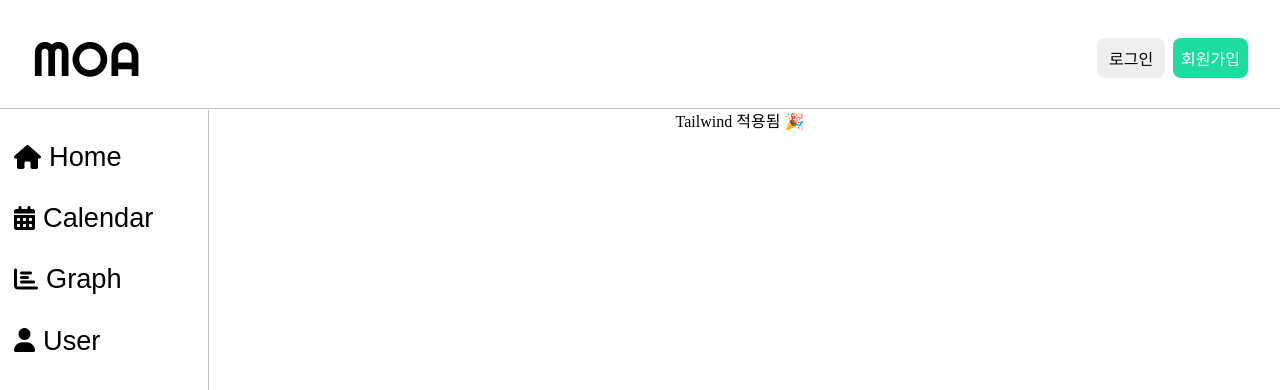
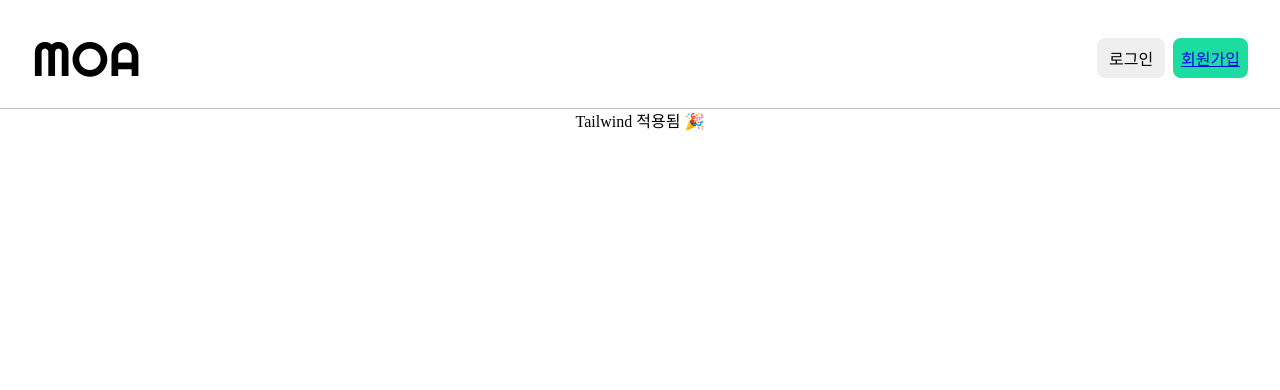
Before and after one commit to Money-MOA/tetz-s-secret-account-book, a Vue app: page / in a window 1280 px wide. Shown: the top 390 px of the page. Built offline with nearby package versions, Linux system fonts and the light colour scheme.

Commit message:
fix: index.js, App.vue 라우터 수정

```diff
--- a/src/App.vue
+++ b/src/App.vue
@@ -1,6 +1,6 @@
 <template>
   <div>
-    <Header />
+    <Header></Header>
     <!-- 특정 경로가 아닐 때만 Sidebar 보여주기 -->
     <Sidebar v-if="showSidebar" />
 
@@ -19,7 +19,7 @@ import Sidebar from './components/Sidebar.vue';
 const route = useRoute();
 
 // ❗ 여기에 Sidebar를 숨길 경로를 추가해
-const hideSidebarRoutes = ['/login', '/signup'];
+const hideSidebarRoutes = ['/login', '/signup', '/'];
 
 const showSidebar = computed(() => !hideSidebarRoutes.includes(route.path));
 </script>
--- a/src/components/Header.vue
+++ b/src/components/Header.vue
@@ -2,15 +2,9 @@
   <header
     className="fixed top-0 left-1/2 -translate-x-1/2 w-full h-[100px] bg-[white] z-[1000] flex items-center justify-center  border-[#c3c3c3] border-b-[1px]"
   >
-    <div
-      class="m-[2rem] w-full max-w-7xl flex items-center justify-between"
-    >
+    <div class="m-[2rem] w-full max-w-7xl flex items-center justify-between">
       <!-- 왼쪽: 로고 -->
-      <h1
-        class="text-[3rem] font-bold text-blue-600 righteous-regular"
-      >
-        MOA
-      </h1>
+      <h1 class="text-[3rem] font-bold text-blue-600 righteous-regular">MOA</h1>
 
       <!-- 오른쪽: 로그인 / 회원가입 버튼 -->
       <div class="flex flex-[row] gap-[0.5rem]">
@@ -22,7 +16,7 @@
         <button
           class="text-[1rem] px-[0.5rem] py-[0.5rem] rounded-[0.5rem] text-[white] bg-[#1cdc9f] transition border-[0]"
         >
-          회원가입
+          <RouterLink to="/signup">회원가입</RouterLink>
         </button>
       </div>
     </div>
@@ -31,4 +25,5 @@
 
 <script setup>
 // script 비어있음 – 햄버거 메뉴 제거
+import { RouterLink, RouterView } from 'vue-router';
 </script>
--- a/src/router/index.js
+++ b/src/router/index.js
@@ -29,7 +29,22 @@ const router = createRouter({
     {
       path: '/expenseGraph',
       name: 'expenseGraph',
-      component: ExpenseGraphPage,
+      component: () => import('../pages/ExpenseGraphPage.vue'),
+    },
+    {
+      path: '/calendar',
+      name: 'calendar',
+      component: () => import('../pages/CalendarPage.vue'),
+    },
+    {
+      path: '/main',
+      name: 'main',
+      component: () => import('../pages/MainPage.vue'),
+    },
+    {
+      path: '/my',
+      name: 'my',
+      component: () => import('../pages/MyPage.vue'),
     },
   ],
 });
```
Also changed, not shown: 1 other file (tests, documents, lock files or other folders).
